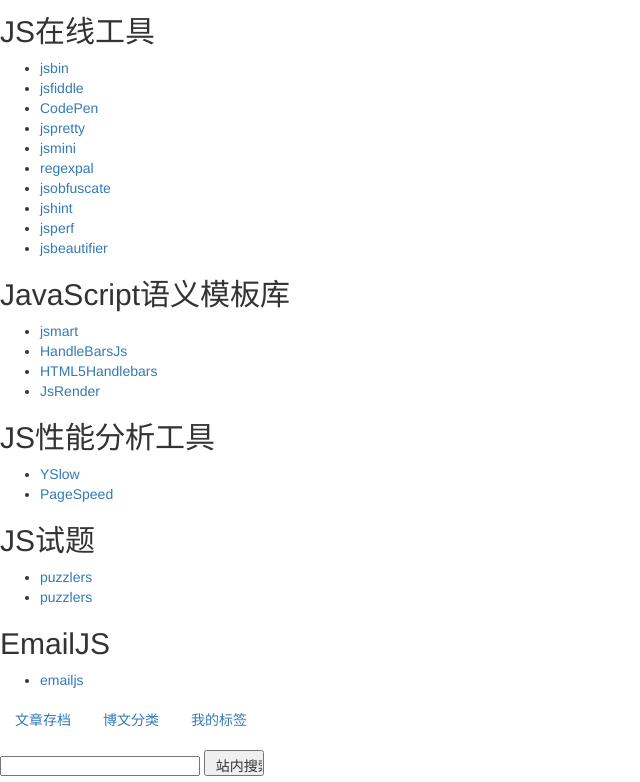
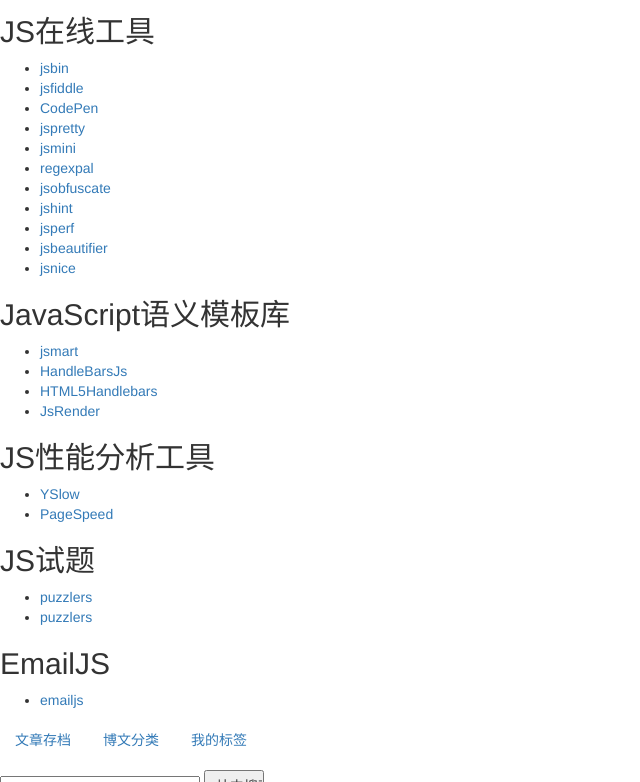
Before and after one commit to wkylin/wkylin.github.com, a Jekyll site: the page built from jslink.html, in a window 1280 px wide and 900 px high, scrolled down 4153 px, cut to the strip 0-782 px from the top of the window. Shown: the whole strip, without its empty margins (0-640 px from the left). Built offline with Jekyll 4.4.1, drawn with Linux system fonts in a browser that asks for light colours; nearby versions of some CDN libraries; library files that are not in the unit come from our copies; comment, search, counter and statistics services are not loaded.

Commit message:
site link

```diff
--- a/css3link.html
+++ b/css3link.html
@@ -15,6 +15,7 @@
     <h2>前端组织</h2>
 </div>
 <ul class="ui-list fn-clear">
+    <li class="ui-list-item"><a href="http://f2e.im/" target="_blank">F2E</a></li>
     <li class="ui-list-item"><a href="http://www.w3cplus.com/" target="_blank">w3cplus</a></li>
     <li class="ui-list-item"><a href="http://liuxiaofan.com/" target="_blank">liuxiaofan</a></li>
     <li class="ui-list-item"><a href="http://www.w3cfuns.com/" target="_blank">w3cfuns</a></li>
--- a/jslink.html
+++ b/jslink.html
@@ -203,13 +203,14 @@
     <li class="ui-list-item"><a href="http://jsbin.com/" target="_blank">jsbin</a></li>
     <li class="ui-list-item"><a href="http://jsfiddle.net/" target="_blank">jsfiddle</a></li>
     <li class="ui-list-item"><a href="http://codepen.io" target="_blank"><span class="ft-red">CodePen</span></a></li>
-    <li class="ui-list-item"><a href="http://www.jspretty.com/" target="_blank" title="在线美化工具">jspretty</a></li>
-    <li class="ui-list-item"><a href="http://jsmini.com/" target="_blank" title="在线压缩工具">jsmini</a></li>
-    <li class="ui-list-item"><a href="http://regexpal.com/" target="_blank" title="在线正则测试工具">regexpal</a></li>
-    <li class="ui-list-item"><a href="http://jsobfuscate.com/" target="_blank" title="在线混淆工具">jsobfuscate</a></li>
-    <li class="ui-list-item"><a href="http://www.jshint.com/" target="_blank" title="在线JS检测工具">jshint</a></li>
-    <li class="ui-list-item"><a href="http://jsperf.com/" target="_blank" title="在线JS测试用例">jsperf</a></li>
-    <li class="ui-list-item"><a href="http://jsbeautifier.org/" target="_blank" title="在线美化工具">jsbeautifier</a></li>
+    <li class="ui-list-item"><a href="http://www.jspretty.com/" target="_blank" title="">jspretty</a></li>
+    <li class="ui-list-item"><a href="http://jsmini.com/" target="_blank" title="">jsmini</a></li>
+    <li class="ui-list-item"><a href="http://regexpal.com/" target="_blank" title="">regexpal</a></li>
+    <li class="ui-list-item"><a href="http://jsobfuscate.com/" target="_blank" title="">jsobfuscate</a></li>
+    <li class="ui-list-item"><a href="http://www.jshint.com/" target="_blank" title="">jshint</a></li>
+    <li class="ui-list-item"><a href="http://jsperf.com/" target="_blank" title="">jsperf</a></li>
+    <li class="ui-list-item"><a href="http://jsbeautifier.org/" target="_blank" title="">jsbeautifier</a></li>
+    <li class="ui-list-item"><a href="http://www.jsnice.org/" target="_blank" title="">jsnice</a></li>
 </ul>
 <div class="ui-title fn-clear">
     <h2>JavaScript语义模板库</h2>
```
